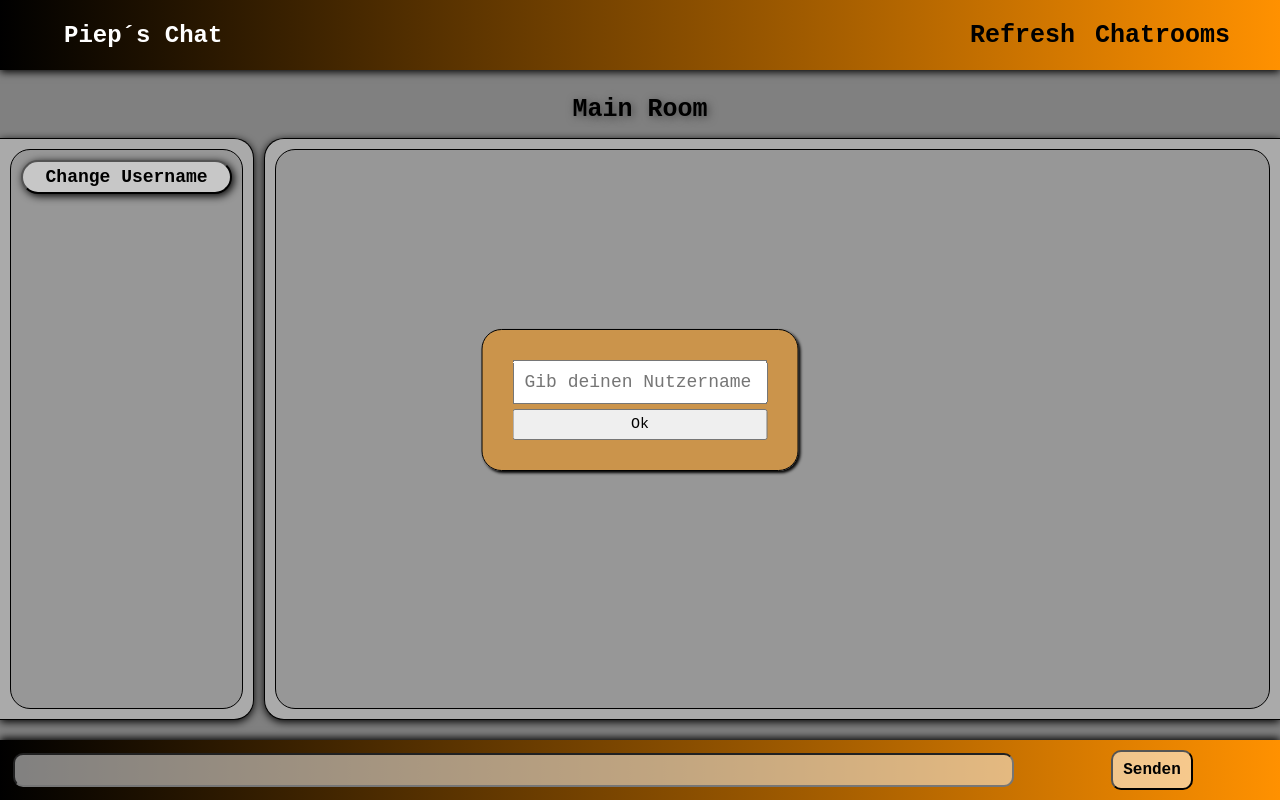
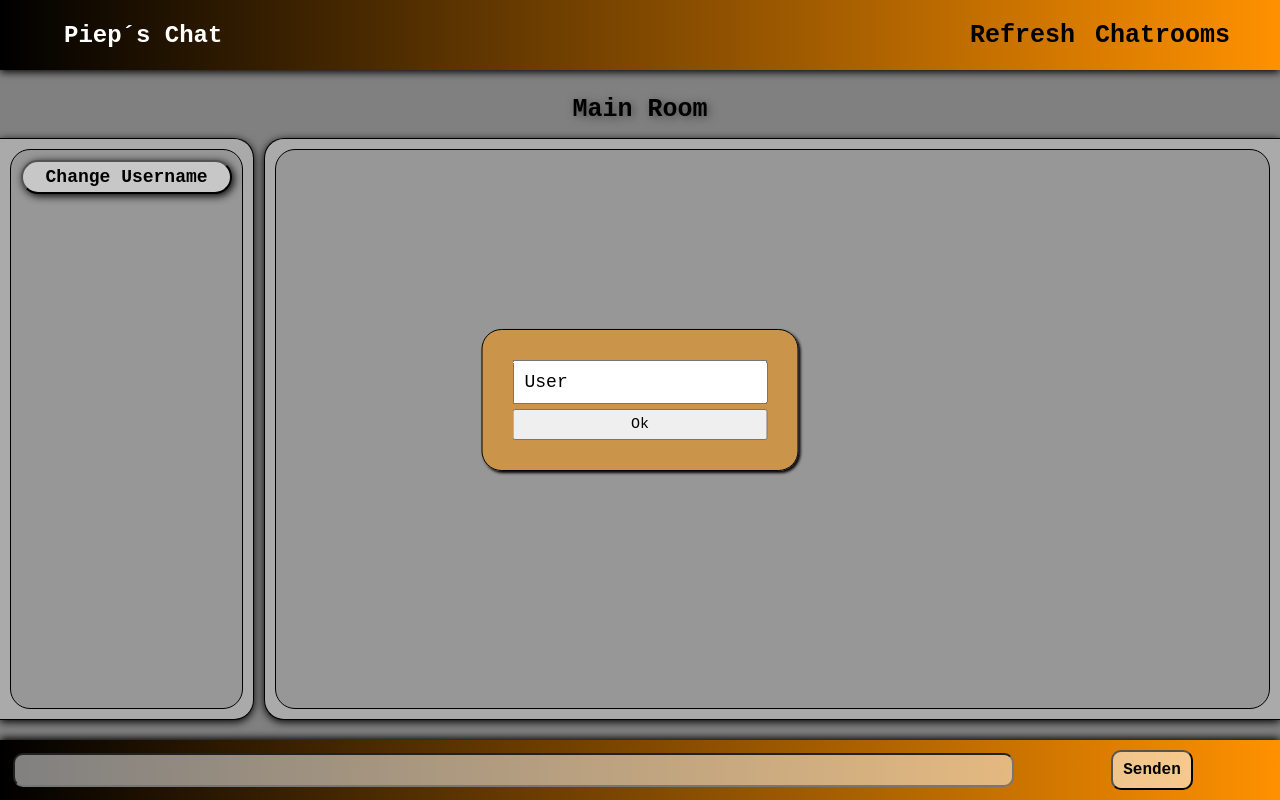
Before and after one commit to xXMaddyX/PiepsChatSystem-Rooms-, a Vue app: page / in a window 1280 px wide. Both pictures are taken after a click on the button "Change Username". Built offline with nearby package versions, Linux system fonts and the light colour scheme; no server answers.

Commit message:
Server Update

```diff
--- a/src/App.vue
+++ b/src/App.vue
@@ -1,9 +1,14 @@
 <script setup lang="ts">
+import { chatRooms } from './varStore';
 import { RouterView } from 'vue-router';
 import { onMounted } from 'vue';
-import { socketIo } from './socket';
+import { sockData } from './socket';
+import { watchEffect } from 'vue';
 
 
+onMounted(() => {
+  sockData.methods.connectToServer(chatRooms.actualRoom)
+});
 
 </script>
 
--- a/src/assets/ChangeUserName.vue
+++ b/src/assets/ChangeUserName.vue
@@ -1,12 +1,13 @@
 <script setup lang="ts">
-
+import { chatRooms } from '../varStore';
+import { sockData } from '../socket';
 </script>
 
 
 <template>
     <div class="content">
-        <input id="username-input" type="text" placeholder="Gib deinen Nutzername ein">
-        <button id="username-input-button">Ok</button>
+        <input v-model="chatRooms.username" id="username-input" type="text" placeholder="Gib deinen Nutzername ein">
+        <button @click="sockData.methods.updateUserName" id="username-input-button">Ok</button>
     </div>
 </template>
 
--- a/src/assets/ChatInput.vue
+++ b/src/assets/ChatInput.vue
@@ -1,5 +1,6 @@
 <script setup lang="ts">
 import { onMounted, onUnmounted } from 'vue'
+import { sockData } from '../socket'
 
 </script>
 
@@ -8,7 +9,8 @@ import { onMounted, onUnmounted } from 'vue'
     <div class="input-field">
         <div class="input-center">
             <div class="input">
-                <input id="input-field" type="text">
+
+                <input v-model.lazy="sockData.inputMessage" id="input-field" type="text">
             </div>
             <div class="send-button">
                 <button id="send">Senden</button>
--- a/src/components/Navigation.vue
+++ b/src/components/Navigation.vue
@@ -5,24 +5,22 @@ import { navVars } from '../varStore'
 import { RouterLink } from 'vue-router';
 import navDrop from '../assets/NavigationDropdown.vue'
 
+
 const bodyRef = ref<HTMLElement | null>(null);
-
 onMounted(() => {
   document.addEventListener('click', handleClickOutside);
 });
-
 onUnmounted(() => {
   document.removeEventListener('click', handleClickOutside);
 });
+
 
 const handleClickOutside = (event: MouseEvent) => {
   if (bodyRef.value && !bodyRef.value.contains(event.target as Node)) {
     navVars.navBarBtn = false;
   }
 };
-
 </script>
-
 
 <template>
     <div class="body" ref="bodyRef">
--- a/src/socket.ts
+++ b/src/socket.ts
@@ -1,17 +1,21 @@
 import { reactive } from "vue";
-import { io } from 'socket.io-client'
+import { io, Socket } from 'socket.io-client'
 import { chatRooms } from './varStore'
 
 
-export let socketIo: any;
+let socketIo: Socket | null = null;
 
 export const sockData = reactive({
-    inputMessage: "" as string,
+    inputMessage: "" as any,
 
 
     methods: {
         connectToServer(actualRoom: string) {
             socketIo = io(actualRoom);
+            socketIo.on('update-user', (updatedUserList) => {
+                chatRooms.userListData.push(updatedUserList.map((user: any) => user.username));
+                console.log(chatRooms.userListData)
+            });
         },
         disconnect() {
             if (socketIo) {
@@ -22,7 +26,15 @@ export const sockData = reactive({
         sendMessage(input: string) {
             const messageText = input;
             const sendtext: object = {unsername: chatRooms.username, message: messageText};
-            socketIo.emit('send.message', sendtext);
-        }
+            socketIo!.emit('send.message', sendtext);
+        },
+        updateUserName() {
+            if (socketIo) {
+                socketIo!.disconnect()
+                socketIo!.connect()
+                socketIo!.emit('send-username', chatRooms.username)
+                chatRooms.userNameWindowToggle = false;
+            }
+        },
     }
 });
--- a/src/varStore.ts
+++ b/src/varStore.ts
@@ -1,5 +1,5 @@
 import { reactive } from "vue";
-import { sockData } from "./socket";
+import { sockData} from "./socket";
 import { io } from 'socket.io-client';
 
 
@@ -9,6 +9,7 @@ export const chatRooms = reactive({
     username: 'User',
     userNameWindowToggle: false,
     greetingMsg: "Willkommen auf Piep´s Server, wähle einen Chatroom um zu chatten!!!",
+    userListData: [] as string[],
 
     chatRoomUrls: {
         mainRoom: "http://127.0.0.1:5000",
@@ -26,7 +27,6 @@ export const chatRooms = reactive({
         toggleUsernameWindow() {
             chatRooms.userNameWindowToggle = !chatRooms.userNameWindowToggle;
         }
-
     }
 });
 
```
